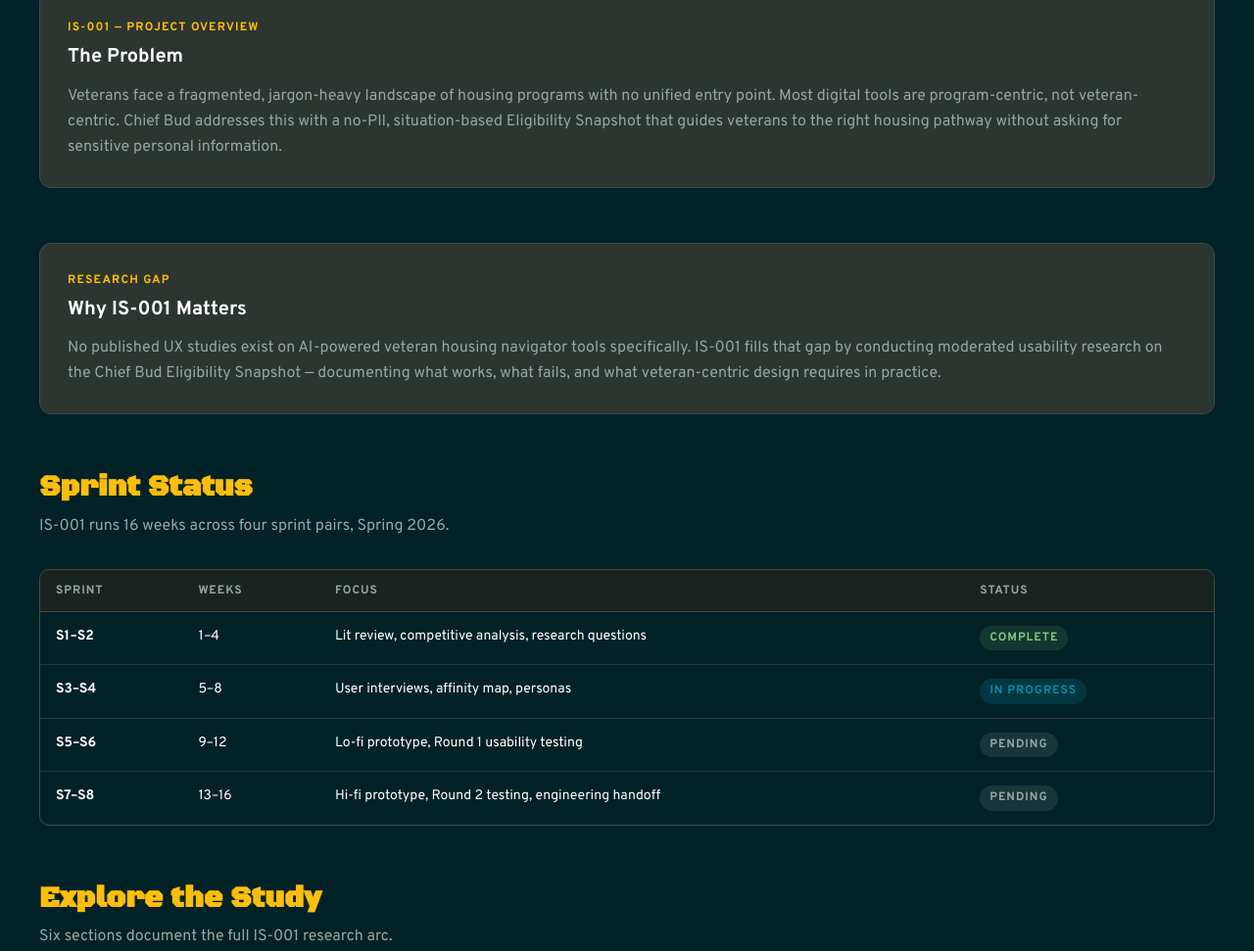
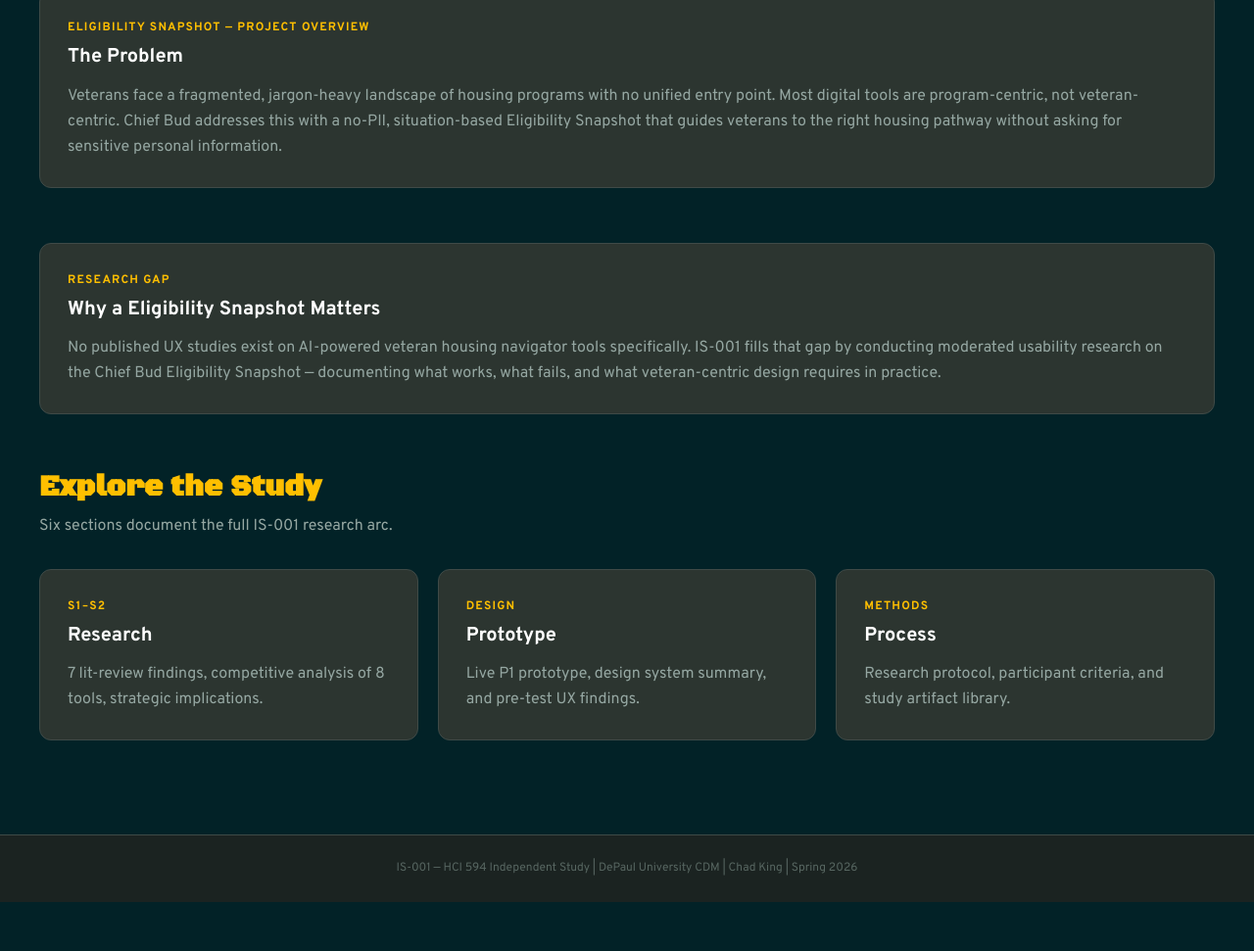
Before and after one commit to cking70dman/eligibility-snapshot-slice, a plain HTML site: page index.html in a window 1280 px wide. Shown: the part 429-1400 px from the top of the page at 98% size. After the commit the page ends 1350 px from the top, so only its background shows below. Drawn offline with Linux system fonts and the light colour scheme.

Commit message:
1st commit

```diff
--- a/index.html
+++ b/index.html
@@ -12,17 +12,17 @@
   <!-- ===== NAV ===== -->
   <nav class="site-nav">
     <div class="nav-inner">
-      <a href="index.html" class="nav-logo">Chief Bud</a>
+      <a href="index.html" class="nav-logo">Eligibility Snapshot</a>
       <button class="nav-toggle" aria-label="Toggle navigation" onclick="this.closest('nav').querySelector('.nav-links').classList.toggle('is-open')">
         <span></span><span></span><span></span>
       </button>
       <ul class="nav-links">
         <li><a href="index.html" class="active">Home</a></li>
-        <li><a href="research.html">Research</a></li>
-        <li><a href="prototype.html">Prototype</a></li>
-        <li><a href="process.html">Process</a></li>
-        <li><a href="findings.html">Findings</a></li>
-        <li><a href="about.html">About</a></li>
+        <li><a href="/research.html">Research</a></li>
+        <li><a href="/prototype.html">Prototype</a></li>
+        <li><a href="/process.html">Process</a></li>
+        <li><a href="/findings.html">Findings</a></li>
+        <li><a href="/about.html">About</a></li>
       </ul>
     </div>
   </nav>
@@ -41,7 +41,7 @@
       <!-- Problem Overview -->
       <section class="section-block">
         <div class="card">
-          <p class="card__label">IS-001 — Project Overview</p>
+          <p class="card__label">Eligibility Snapshot — Project Overview</p>
           <h2 class="card__title">The Problem</h2>
           <p class="card__body">
             Veterans face a fragmented, jargon-heavy landscape of housing programs with no unified entry point. Most digital tools are program-centric, not veteran-centric. Chief Bud addresses this with a no-PII, situation-based Eligibility Snapshot that guides veterans to the right housing pathway without asking for sensitive personal information.
@@ -53,73 +53,31 @@
       <section class="section-block">
         <div class="card">
           <p class="card__label">Research Gap</p>
-          <h2 class="card__title">Why IS-001 Matters</h2>
+          <h2 class="card__title">Why a Eligibility Snapshot Matters</h2>
           <p class="card__body">
             No published UX studies exist on AI-powered veteran housing navigator tools specifically. IS-001 fills that gap by conducting moderated usability research on the Chief Bud Eligibility Snapshot — documenting what works, what fails, and what veteran-centric design requires in practice.
           </p>
         </div>
       </section>
 
-      <!-- Sprint Status -->
-      <section class="section-block">
-        <h2 class="section-title">Sprint Status</h2>
-        <p class="section-subtitle">IS-001 runs 16 weeks across four sprint pairs, Spring 2026.</p>
-        <div class="table-wrap">
-          <table>
-            <thead>
-              <tr>
-                <th>Sprint</th>
-                <th>Weeks</th>
-                <th>Focus</th>
-                <th>Status</th>
-              </tr>
-            </thead>
-            <tbody>
-              <tr>
-                <td><strong>S1–S2</strong></td>
-                <td>1–4</td>
-                <td>Lit review, competitive analysis, research questions</td>
-                <td><span class="badge badge--complete">Complete</span></td>
-              </tr>
-              <tr>
-                <td><strong>S3–S4</strong></td>
-                <td>5–8</td>
-                <td>User interviews, affinity map, personas</td>
-                <td><span class="badge badge--in-progress">In Progress</span></td>
-              </tr>
-              <tr>
-                <td><strong>S5–S6</strong></td>
-                <td>9–12</td>
-                <td>Lo-fi prototype, Round 1 usability testing</td>
-                <td><span class="badge badge--pending">Pending</span></td>
-              </tr>
-              <tr>
-                <td><strong>S7–S8</strong></td>
-                <td>13–16</td>
-                <td>Hi-fi prototype, Round 2 testing, engineering handoff</td>
-                <td><span class="badge badge--pending">Pending</span></td>
-              </tr>
-            </tbody>
-          </table>
-        </div>
-      </section>
+
 
       <!-- Quick nav cards -->
       <section class="section-block">
         <h2 class="section-title">Explore the Study</h2>
         <p class="section-subtitle">Six sections document the full IS-001 research arc.</p>
         <div class="card-grid card-grid--3">
-          <a href="research.html" class="card" style="text-decoration:none;display:block;">
+          <a href="/research.html" class="card" style="text-decoration:none;display:block;">
             <p class="card__label">S1–S2</p>
             <h3 class="card__title">Research</h3>
             <p class="card__body">7 lit-review findings, competitive analysis of 8 tools, strategic implications.</p>
           </a>
-          <a href="prototype.html" class="card" style="text-decoration:none;display:block;">
+          <a href="/prototype.html" class="card" style="text-decoration:none;display:block;">
             <p class="card__label">Design</p>
             <h3 class="card__title">Prototype</h3>
             <p class="card__body">Live P1 prototype, design system summary, and pre-test UX findings.</p>
           </a>
-          <a href="process.html" class="card" style="text-decoration:none;display:block;">
+          <a href="/process.html" class="card" style="text-decoration:none;display:block;">
             <p class="card__label">Methods</p>
             <h3 class="card__title">Process</h3>
             <p class="card__body">Research protocol, participant criteria, and study artifact library.</p>
```
Also changed, not shown: 1 other file.
